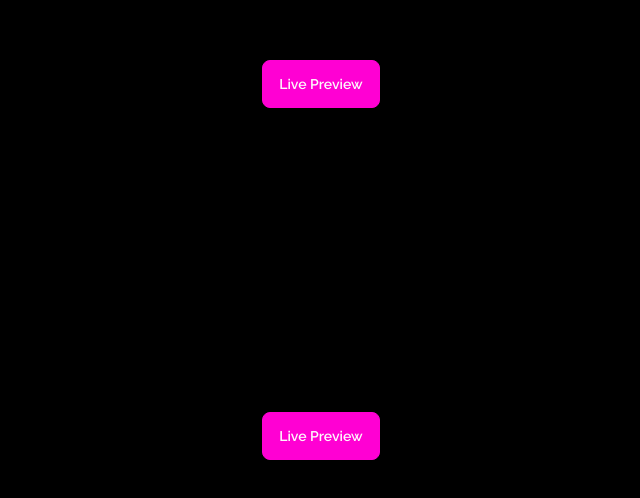
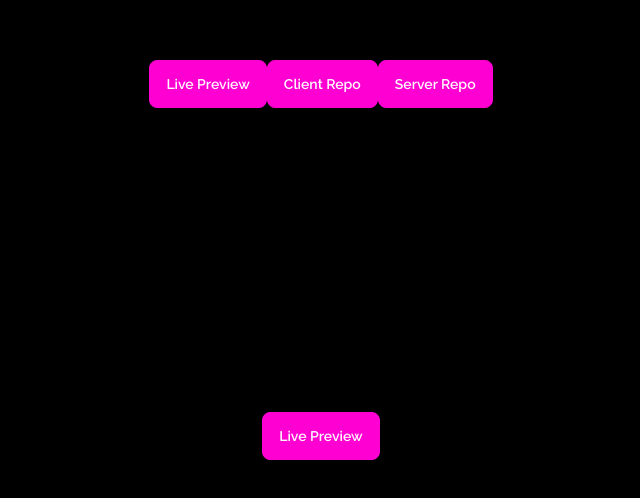
Before and after one commit to Jubayer-Ahmed-Sajid/my-portfolio-web-site, a React (Vite) app: page / in a window 1280 px wide. Shown: the part 2476-2974 px from the top of the page, without its empty margins (319-959 px from the left). Built offline with nearby package versions, Linux system fonts and the light colour scheme.

Commit message:
code modified

```diff
--- a/src/Pages/Home/Banner/Banner.jsx
+++ b/src/Pages/Home/Banner/Banner.jsx
@@ -10,7 +10,7 @@ const Banner = () => {
         })
     },[])
     const downloadResume = () => {
-        const pdfUrl = "../../../../public/resume_001.pdf";
+        const pdfUrl = "resume_001.pdf";
         const link = document.createElement("a");
         link.href = pdfUrl;
         link.download = "resume_001.pdf"; // Corrected: Provide the desired name without the dot (.)
--- a/src/Pages/Home/MyWorks/MyWorks.jsx
+++ b/src/Pages/Home/MyWorks/MyWorks.jsx
@@ -62,6 +62,8 @@ const MyWorks = () => {
                     </div>
                     <div className='flex justify-center my-4'>
                         <Link to='https://assignment-11-3e9b0.web.app/' className='btn btn-secondary '>Live Preview</Link>
+                        <Link to='https://assignment-11-3e9b0.web.app/' className='btn btn-secondary '>Client Repo</Link>
+                        <Link to='https://assignment-11-3e9b0.web.app/' className='btn btn-secondary '>Server Repo</Link>
                     </div>
                 </div>
 
```
